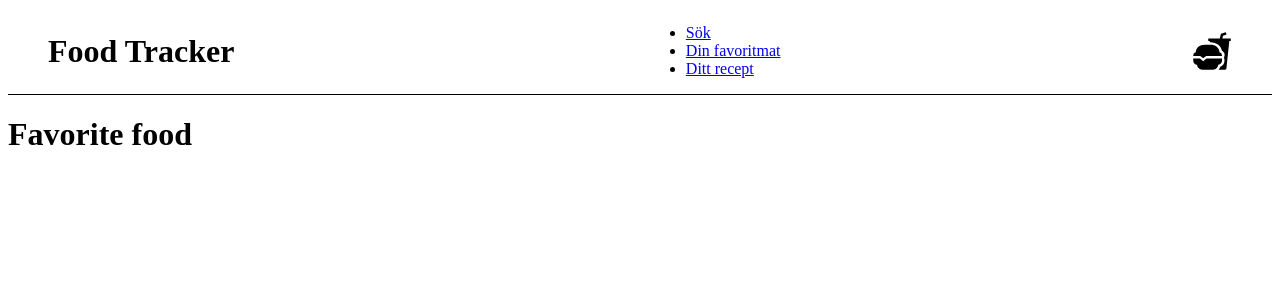
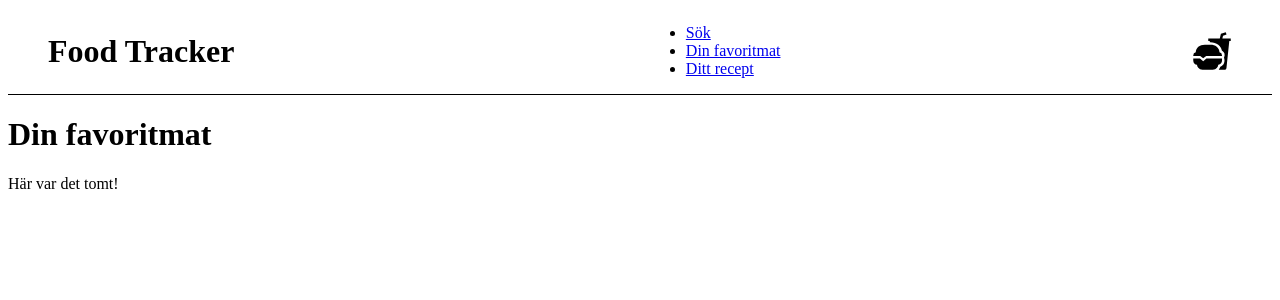
Before and after one commit to loveefraimsson/food-tracker, a React (Vite) app: page /favoritefood in a window 1280 px wide. Shown: the top 300 px of the page. Built offline with nearby package versions, Linux system fonts and the light colour scheme.

Commit message:
User can mark a food as favorite and it shown in FavoriteFood component, uses localStorage

```diff
--- a/src/App.jsx
+++ b/src/App.jsx
@@ -14,19 +14,12 @@ import {
 
 function App() {
 
-  const [favoritefood, setFavoritefood] = useState([]);
-  const [test, setTest] = useState('test');
-
-  function handleClick(item) {
-    setFavoritefood((prev) => [...prev, item])
-  }
-
   return (
     <>
       <Header />
       <Routes>
-        <Route path='/' element={<Searchbar handleClick={handleClick} />} />
-        <Route path='/favoritefood' element={<FavoriteFood test={'tests'} />} />
+        <Route path='/' element={<Searchbar />} />
+        <Route path='/favoritefood' element={<FavoriteFood />} />
         <Route path='/recipe' element={<Recipe />} />
       </Routes>
     </>
--- a/src/components/Accordion.jsx
+++ b/src/components/Accordion.jsx
@@ -4,6 +4,12 @@ function Accordion(props) {
 
     const [isOpen, setIsOpen] = useState(false);
 
+    //Adds food item to localStorage
+    function handleFavorite(item) {
+        let favoriteFood = JSON.parse(localStorage.getItem('favoriteFood')) ? JSON.parse(localStorage.getItem('favoriteFood')) : []
+        favoriteFood.push(item)
+        localStorage.setItem("favoriteFood", JSON.stringify(favoriteFood));
+    }
 
 
     return(
@@ -19,8 +25,7 @@ function Accordion(props) {
                 <p>Protein: {props.item['Protein (g)']}g</p>
                 <p>Kolhydrater: {props.item['Kolhydrater, tillgängliga (g)']}g</p>
                 <p>Fett: {props.item['Fett, totalt (g)']}g</p>
-
-                <button onClick={() => props.handleClick(props.item)} id="favoriteMark">Favoritmarkera</button>
+                <button onClick={() => handleFavorite(props.item)} id="favoriteMark">Favoritmarkera</button>
                 <button onClick={props.handleClick} id="addToRecipe">Lägg till i recept</button>
             </div>}
 
--- a/src/components/FavoriteFood.jsx
+++ b/src/components/FavoriteFood.jsx
@@ -1,11 +1,26 @@
-import React from "react";
+import React, { useState, useEffect } from "react";
 
 function FavoriteFood(props) {
 
-    console.log(props);
+    const [favoritefood, setFavoritefood] = useState(JSON.parse(localStorage.getItem('favoriteFood')));
+
     return (
         <>
-            <h1>Favorite food</h1>
+            <h1>Din favoritmat</h1>
+
+           {
+                favoritefood ?
+
+                favoritefood.map((food) => {
+                    return (
+                        <>
+                            <p key={food.Livsmedelsnamn}>{food.Livsmedelsnamn}</p>
+                        </>
+                    )
+                })
+                : 'Här var det tomt!'
+            }
+
         </>
 
     )
```
